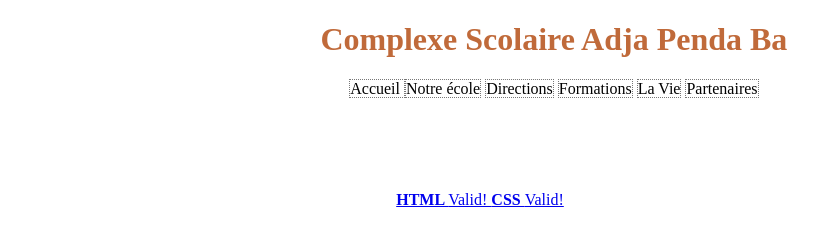
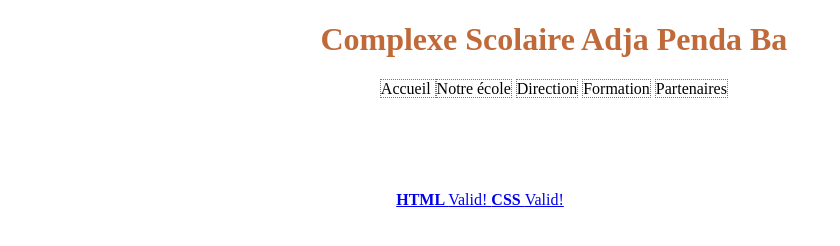
Before and after one commit to open-international/csapb, a plain HTML site: page index.html in a window 1280 px wide. Shown: the full height of the page, 160-1000 px from the left. Drawn offline with Linux system fonts and the light colour scheme.

Commit message:
made corrections to navigation bar

```diff
--- a/index.html
+++ b/index.html
@@ -46,9 +46,8 @@ footer {
     <a href="informatique">les salles informatique</a>
   </li>
   <li>Notre école</li>
-  <li>Directions</li>
-  <li>Formations</li>
-  <li>La Vie</li>
+  <li>Direction</li>
+  <li>Formation</li>
   <li>Partenaires</li>
 </ul>
 </header>
```
